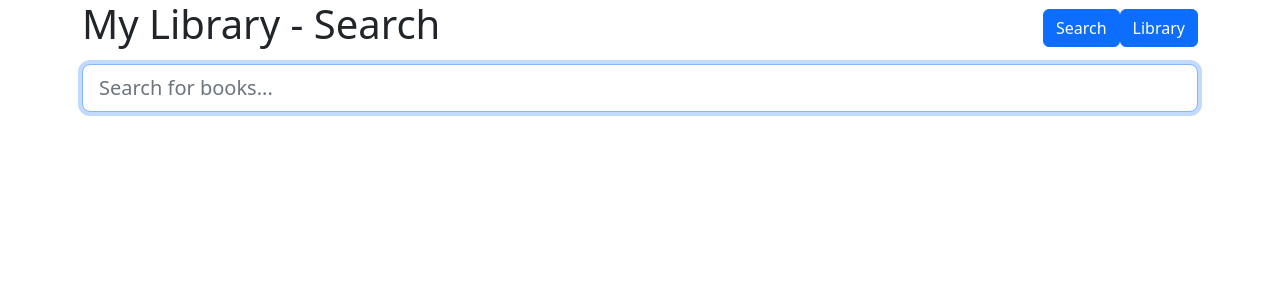
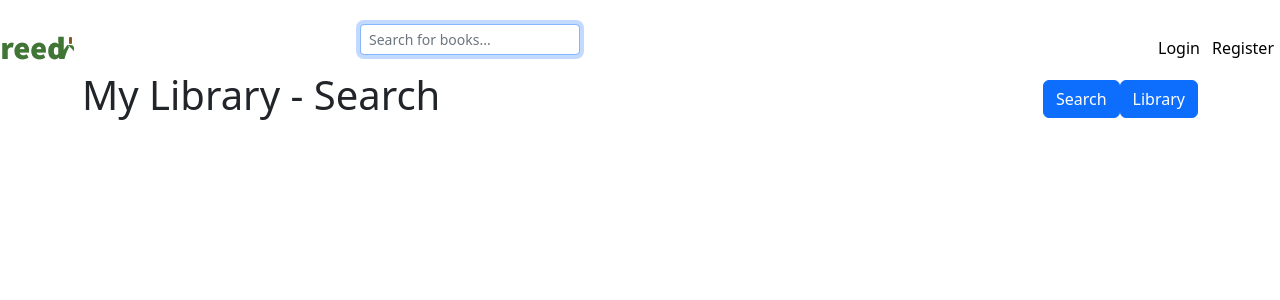
Before and after one commit to CptGrave/my-library, a React (Create React App) app: page / in a window 1280 px wide. Shown: the top 300 px of the page. Built offline with nearby package versions, Linux system fonts and the light colour scheme.

Commit message:
add header initial component

```diff
--- a/public/index.html
+++ b/public/index.html
@@ -5,39 +5,10 @@
     <link rel="icon" href="%PUBLIC_URL%/favicon.ico" />
     <meta name="viewport" content="width=device-width, initial-scale=1" />
     <meta name="theme-color" content="#000000" />
-    <meta
-      name="description"
-      content="Web site created using create-react-app"
-    />
-    <link rel="apple-touch-icon" href="%PUBLIC_URL%/logo192.png" />
-    <!--
-      manifest.json provides metadata used when your web app is installed on a
-      user's mobile device or desktop. See https://developers.google.com/web/fundamentals/web-app-manifest/
-    -->
-    <link rel="manifest" href="%PUBLIC_URL%/manifest.json" />
-    <!--
-      Notice the use of %PUBLIC_URL% in the tags above.
-      It will be replaced with the URL of the `public` folder during the build.
-      Only files inside the `public` folder can be referenced from the HTML.
-
-      Unlike "/favicon.ico" or "favicon.ico", "%PUBLIC_URL%/favicon.ico" will
-      work correctly both with client-side routing and a non-root public URL.
-      Learn how to configure a non-root public URL by running `npm run build`.
-    -->
-    <title>React App</title>
+    <title>Reed</title>
   </head>
   <body>
-    <noscript>You need to enable JavaScript to run this app.</noscript>
     <div id="root"></div>
-    <!--
-      This HTML file is a template.
-      If you open it directly in the browser, you will see an empty page.
 
-      You can add webfonts, meta tags, or analytics to this file.
-      The build step will place the bundled scripts into the <body> tag.
-
-      To begin the development, run `npm start` or `yarn start`.
-      To create a production bundle, use `npm run build` or `yarn build`.
-    -->
   </body>
 </html>
--- a/src/App.js
+++ b/src/App.js
@@ -1,6 +1,7 @@
 import { useState } from 'react';
 import { Button } from 'react-bootstrap';
-import Search from './pages/Search';
+import Header from './components/header/Header'
+import Search from './components/Search';
 import Library from './pages/Library'
 
 const SEARCH_PAGE = "Search"
@@ -9,7 +10,10 @@ const LIBRARY_PAGE = "Library"
 function App() {
   const [page, setPage] = useState(SEARCH_PAGE);
   return (
+    <>
+    <Header />
     <div className="container">
+
       <h1 className="mb-3">
         My Library - {page}
 
@@ -19,9 +23,9 @@ function App() {
         </div>
 
       </h1>
-      {page === SEARCH_PAGE && <Search />}
       {page === LIBRARY_PAGE && <Library />}
     </div>
+    </>
   );
 }
 
--- a/src/pages/Search.js
+++ b/src/components/Search.js
@@ -1,7 +1,7 @@
 import React, { useCallback, useState } from 'react';
 import debounce from 'lodash.debounce'
 import Form from 'react-bootstrap/Form';
-import BooksAccordion from '../components/BooksAccordion';
+import BooksAccordion from './BooksAccordion';
 import useLibrary from "../hooks/useLibrary";
 
 const filterBooks = (books) => {
@@ -43,7 +43,7 @@ export default function Search() {
     <>
       <Form>
         <Form.Control
-          size="lg"
+          size="sm"
           type="text"
           placeholder="Search for books..."
           autoFocus
@@ -51,7 +51,6 @@ export default function Search() {
           className="mb-3"
         />
       </Form>
-
       <BooksAccordion books={books} libraryBooks={library.books} addBook={library.addBook} />
     </>
   )
--- /dev/null
+++ b/src/components/header/Header.js
@@ -0,0 +1,27 @@
+import './header.css'
+import React from 'react'
+import logo from '../../icons/logo.png'
+import Search from '../Search'
+
+function Header() {
+  return (
+    <header>
+      <img className="__header-logo" src={logo} alt="logo">
+      </img>
+     {/*  <section className="__header-links">
+        <a>Catalog</a>
+        <a>Community</a>
+        <a>Rankings</a>
+        <a>Blog</a>
+      </section> */}
+      <Search />
+      <section className="__header-buttons">
+        <button>Login</button>
+        <button>Register</button>
+      </section>
+
+    </header>
+  )
+}
+
+export default Header
--- /dev/null
+++ b/src/components/header/header.css
@@ -0,0 +1,12 @@
+header {
+  display: flex;
+  flex-direction: row;
+  justify-content: space-between;
+  align-items: center;
+  margin-top: 3vh;
+  text-align: center;
+}
+
+.__header-buttons {
+  display: flex;
+}
```
Also changed, not shown: src/icons/logo.png (added).
